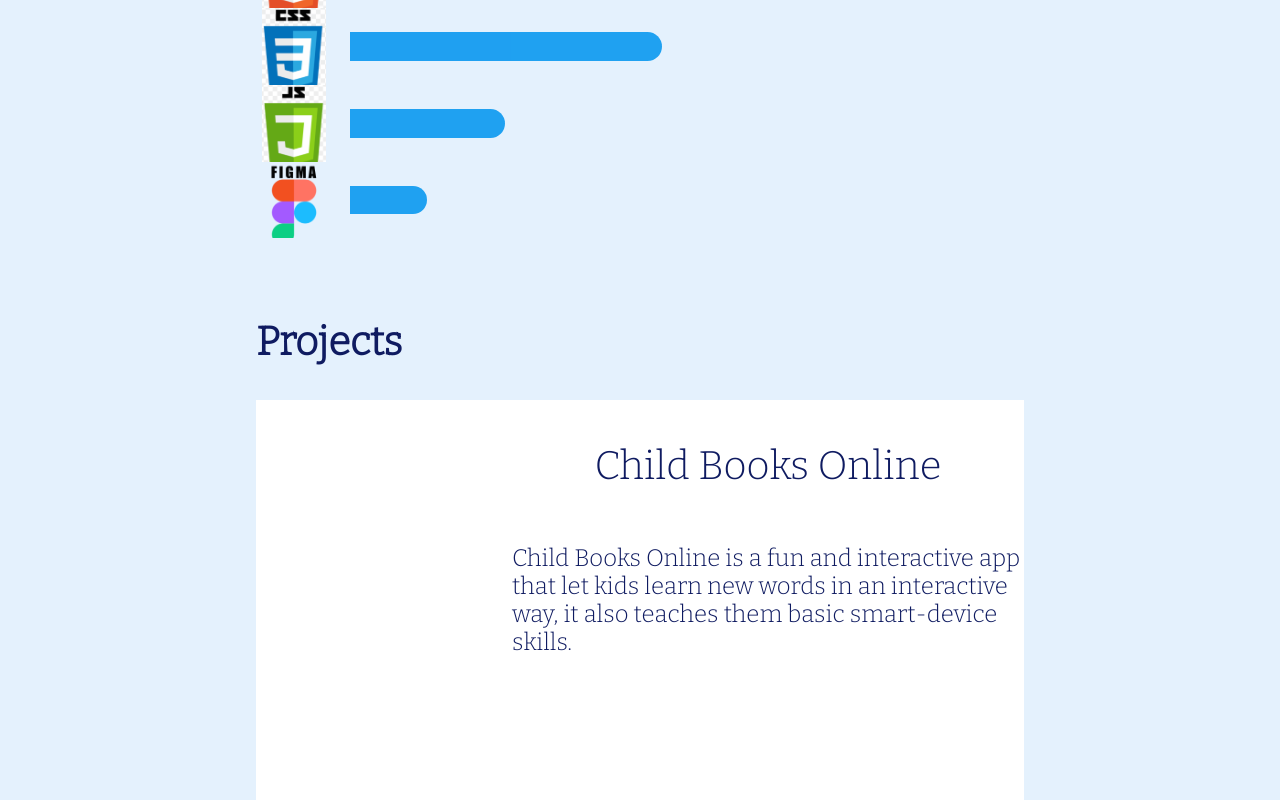
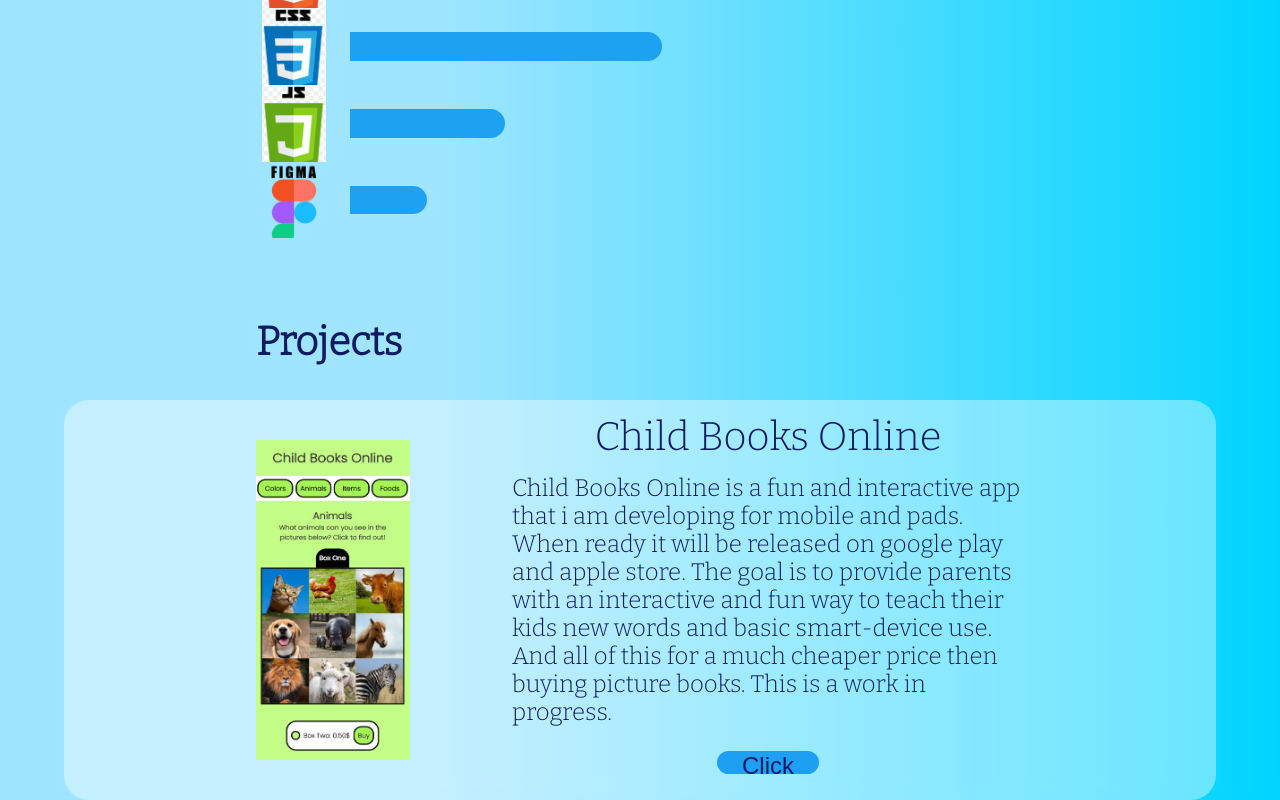
Before and after one commit to OysteinKoder/portfolio, a React (Create React App) app: page / in a window 1280 px wide. Shown: the part 742-1542 px from the top of the page. Built offline with nearby package versions, Linux system fonts and the light colour scheme.

Commit message:
patch 0.205

```diff
--- a/src/App.css
+++ b/src/App.css
@@ -5,7 +5,9 @@ body {
   margin: 0 auto;
   font-family: "Bitter", serif;
   background-color: rgb(228, 241, 253);
+  background: linear-gradient(90deg, rgba(160,229,255,1) 34%, rgba(0,212,255,1) 100%);
   color: #0f1b61;
+  backdrop-filter: blur(10px);
 }
 .Header-box {
   display: flex;
@@ -13,9 +15,15 @@ body {
   margin: auto;
   align-items: center;
   margin-top: 10vh;
-  background-color: rgb(255, 255, 255);
+  background-color: rgba(255, 255, 255, 0.445);
   width: 90vw;
   min-height: 40vh;
+  border-radius: 25px;
+}
+
+a {
+  text-decoration: none;
+  color: #0f1b61;
 }
 
 .Header-box:hover {
@@ -26,12 +34,13 @@ body {
 .Profile-pic {
   height: 37vh;
   border-radius: 50%;
-  border: solid rgb(228, 241, 253) 3em;
+  border: solid rgba(228, 241, 253, 0) 3em;
+  /* z-index: -1;
+  backdrop-filter: blur(60px); */
 }
 
 .Profile-pic:hover {
  transition-duration: 300ms;
-
 }
 
 .Component-spacing {
@@ -51,9 +60,12 @@ body {
 
 .White-box {
   display: flex;
-  background-color: white;
+  background-color: rgba(255, 255, 255, 0.39);
   margin: auto;
-  width: fit-content;
+  width: 90vw;
+  backdrop-filter: blur(30px);
+
+  border-radius: 25px;
 }
 
 h1 {
@@ -290,18 +302,19 @@ h3 {
 }
 
 .Grid-project {
+  display: grid;
   width: 60vw;
   margin: auto;
-  display: grid;
-  justify-content: center;
-  align-items: center;
   grid-template-columns: 1fr 2fr;
   grid-template-rows: 1fr 1fr 1fr;
   grid-template-areas:
-  " projectImg  projectH2"
-  " projectImg  projectP"
-  " projectImg  projectLink";
+  "projectImg  projectH2"
+  "projectImg  projectP"
+  "projectImg  projectLink";
   height: 50vh;
+  justify-content: center;
+  align-items: center;
+  color:#0f1b61;
 }
 
 .Project-h {
@@ -309,16 +322,14 @@ h3 {
   text-align: left;
 }
 
-.Project-link
-
-
-.Project-img {
+.Child-books-online-img {
   background-image: url("./img/ChildBooksOnline.jpg");
   background-size: 60% 80%;
   grid-area: projectImg;
   background-repeat: no-repeat;
-  background-position: center;
+  background-position: left;
   height: 100%;
+  width: 100%;
 }
 
 .Projects-h2-1 {
@@ -340,4 +351,16 @@ h3 {
 
 .Project-link {
   grid-area: projectLink;
+  height: 30%;
+  width: 20%;
+  background-color:#1da0f1;
+  border-radius: 25px;
+  border-style: none;
+  color: white;
+  font-size: 1.5rem;
+  margin: auto;
 }
+
+.Project-link:hover {
+  transform: scale(1.2)
+}
--- a/src/App.js
+++ b/src/App.js
@@ -13,9 +13,18 @@ import Projects from "./components/projects"
 function App() {
   return (
     <Router>
-<Header></Header>
+      <Header></Header>
       <Skills></Skills>
-      <Projects></Projects>
+      <Projects
+        description="Child Books Online is a fun and interactive app that i am developing for mobile and pads.
+                        When ready it will be released on google play and apple store.
+                        The goal is to provide parents with an interactive and fun way to teach their kids new words and basic smart-device use. And all of this for a much cheaper price then buying picture books. This is a work in progress."
+
+        title="Child Books Online"
+        imgClass="Child-books-online-img"
+        link="https://oysteinkoder.github.io/child_books_online/Animals">
+
+      </Projects>
     </Router>
   );
 }
--- a/src/components/projects.js
+++ b/src/components/projects.js
@@ -1,21 +1,18 @@
 import React from "react"
 import ChildBookImg from "../img/ChildBooksOnline.jpg"
 
-function Projects() {
+function Projects(props) {
     return (
         <div className="Component-spacing Project-scroll">
             <h2>Projects</h2>
             <div className="White-box">
                 <div className="Grid-project">
-                    <div className="Project-img"></div>
-                    <span className="Project-h2-2"> Child Books Online</span>
+                    <div className={props.imgClass}></div>
+                    <span className="Project-h2-2"> {props.title} </span>
                     <div className="Project-p">
-
-                        Child Books Online is a fun and interactive app that
-                        let kids learn new words in an interactive way,
-                        it also teaches them basic smart-device skills.
+                        {props.description}
                     </div>
-                    <div className="Project-link"></div>
+                    <button className="Project-link"> <a href={props.link}>Click</a></button>
                 </div>
             </div>
         </div>
```
